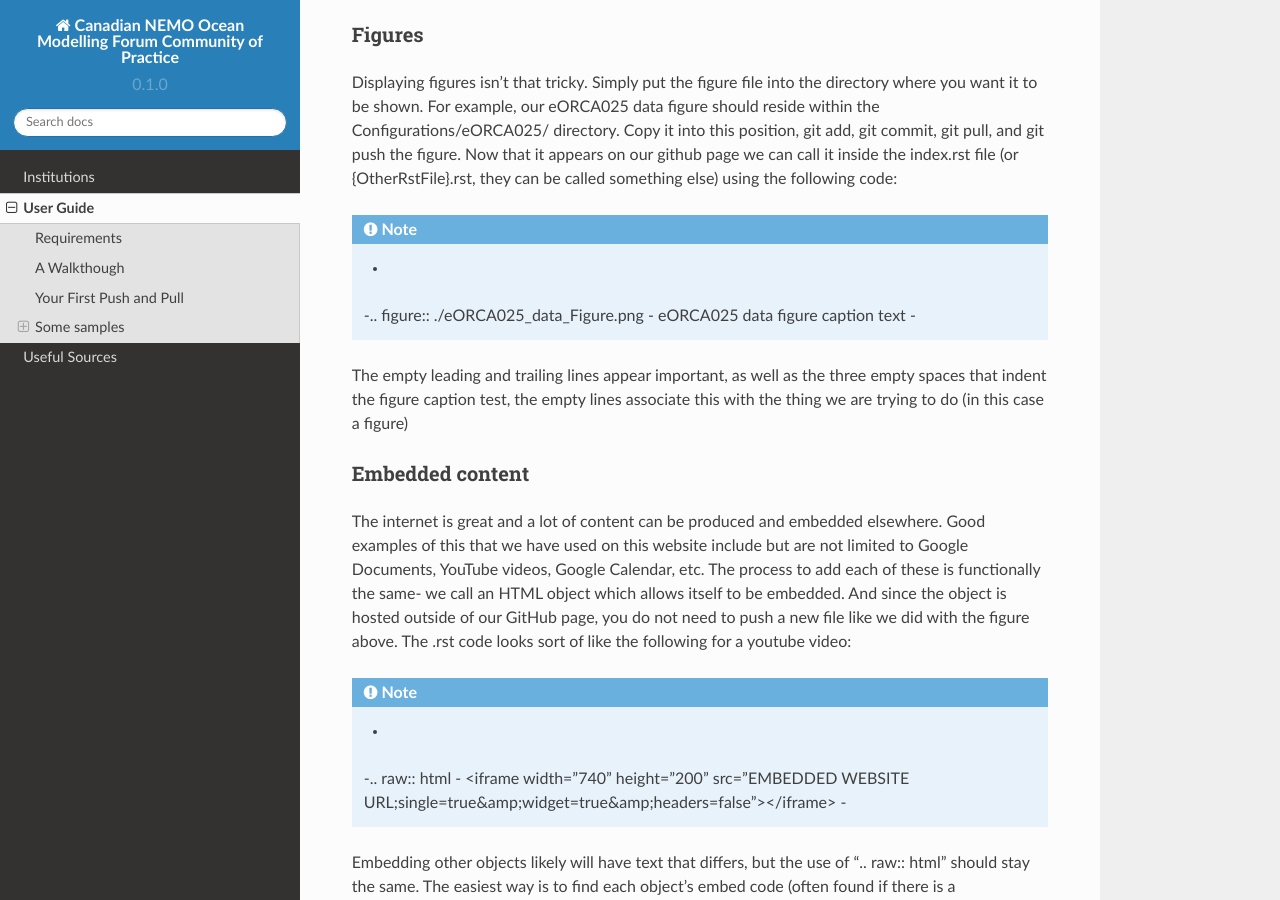
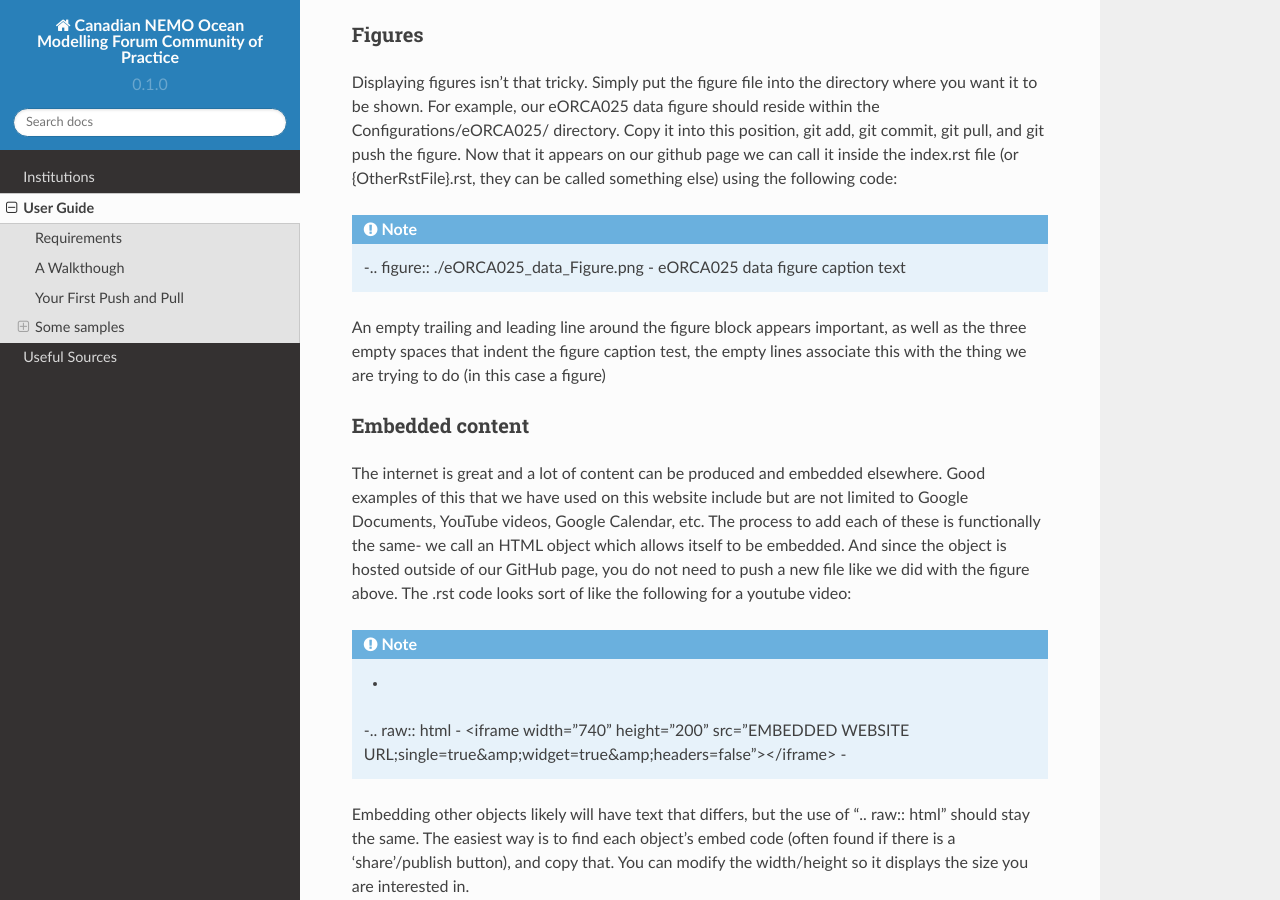
Before and after one commit to UofA-NEMO/Canadian-NEMO-Ocean-Modelling-Forum-Community-of-Practice, a Sphinx documentation site: the page built from docs/Instructions.rst, in a window 1280 px wide and 900 px high, scrolled down 2931 px. Built offline with Sphinx 7.4.7 and the Read the Docs theme 2.0.0, drawn with Linux system fonts in a browser that asks for light colours; pages that are not in the unit, such as notebooks, are missing from menus.

Commit message:
Update Instructions.rst

```diff
--- a/docs/Instructions.rst
+++ b/docs/Instructions.rst
@@ -89,12 +89,10 @@ Figures
 Displaying figures isn't that tricky. Simply put the figure file into the directory where you want it to be shown. For example, our eORCA025 data figure should reside within the Configurations/eORCA025/ directory. Copy it into this position, git add, git commit, git pull, and git push the figure. Now that it appears on our github page we can call it inside the index.rst file (or {OtherRstFile}.rst, they can be called something else) using the following code:
 
 .. Note::
-   -
    -.. figure:: ./eORCA025_data_Figure.png
    -   eORCA025 data figure caption text
-   -
 
-The empty leading and trailing lines appear important, as well as the three empty spaces that indent the figure caption test, the empty lines associate this with the thing we are trying to do (in this case a figure)
+An empty trailing and leading line around the figure block appears important, as well as the three empty spaces that indent the figure caption test, the empty lines associate this with the thing we are trying to do (in this case a figure)
 
 Embedded content
 ^^^^^^^^^^^^^^^^
```
